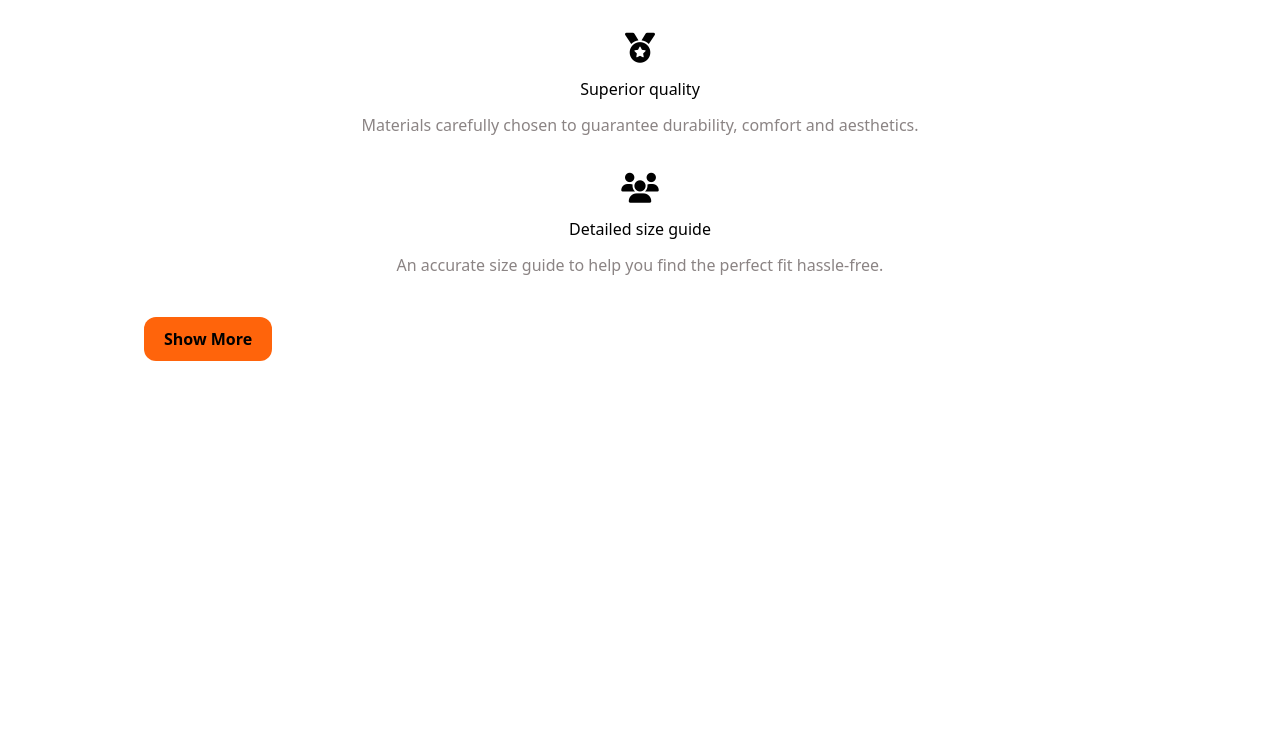
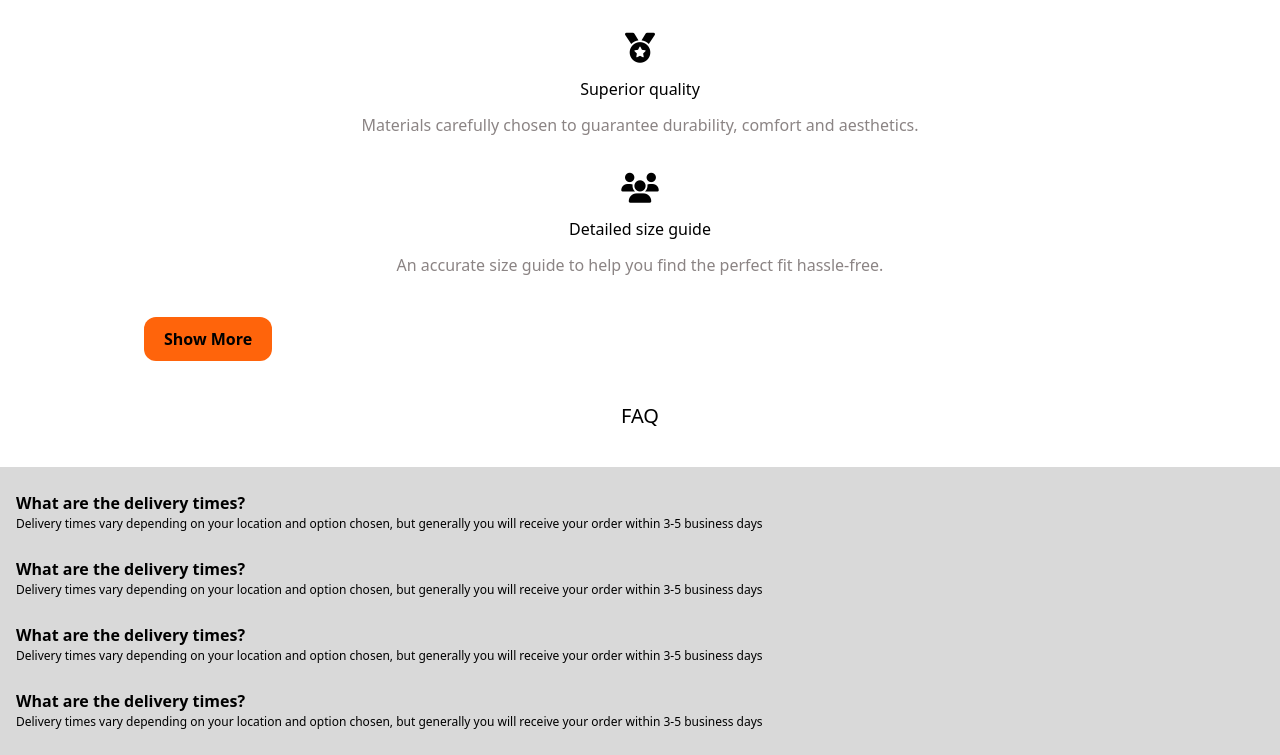
Before and after one commit to souhaillasfar/Ecom-Stylefox, a website: page views/About.html in a window 1280 px wide. Shown: the part 923-1678 px from the top of the page. Before the commit the page ends 1284 px from the top, so only its background shows below. Drawn offline with nearby package versions, Linux system fonts and the light colour scheme.

Commit message:
terminer partie FAQ

```diff
--- a/views/About.html
+++ b/views/About.html
@@ -109,7 +109,29 @@
         <button class=" mt-10 ml-[9rem] bg-[#FF640B] px-[20px] py-[10px] font-bold rounded-xl">Show More</button>
     </section>
 
-    <section>
+    <section class="mt-10">
+        <h3 class="text-[20px] text-center">FAQ</h3>
+        <div class="bg-[#D9D9D9] mt-9">
+            <div class="pt-6  ml-4">
+                <p class="font-bold text-[16px]">What are the delivery times?</p>
+                <p class="text-[12px]">Delivery times vary depending on your location and option chosen, but generally you will receive your
+                order within 3-5 business days</p>
+            </div>
+            <div class="pt-6 ml-4">
+                <p class="font-bold text-[16px]">What are the delivery times?</p>
+                <p class="text-[12px]">Delivery times vary depending on your location and option chosen, but generally you will receive your
+                order within 3-5 business days</p>
+            </div>
+            <div class="pt-6  ml-4">
+                <p class="font-bold text-[16px]">What are the delivery times?</p>
+                <p class="text-[12px]">Delivery times vary depending on your location and option chosen, but generally you will receive your
+                order within 3-5 business days</p>
+            </div>
+            <div class="py-6   ml-4">
+                <p class="font-bold text-[16px]">What are the delivery times?</p>
+                <p class="text-[12px]">Delivery times vary depending on your location and option chosen, but generally you will receive your
+                order within 3-5 business days</p>
+            </div>
 
     </section>
 
```
